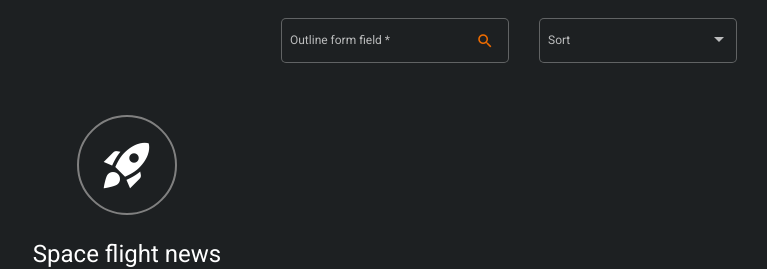
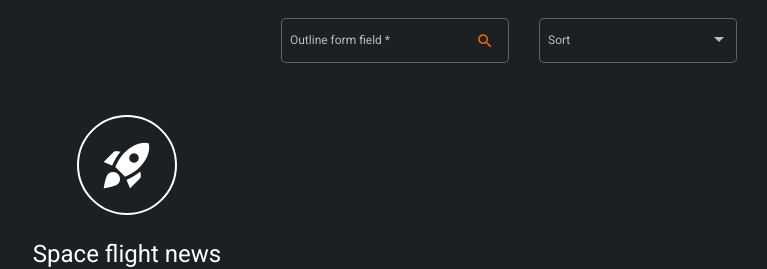
Before and after one commit to olucasfreitas/desafio-coodesh, an Angular app: page /search_article in a window 1280 px wide. Shown: the top 269 px of the page, without its empty margins (513-1280 px from the left). Built offline with nearby package versions, Linux system fonts and the light colour scheme; no server answers.

Commit message:
fixed search page styling

```diff
--- a/src/app/search-page/search-page.component.scss
+++ b/src/app/search-page/search-page.component.scss
@@ -39,7 +39,7 @@
       height: fit-content;
       width: fit-content;
       font-size: 3.5em;
-      border: 2px solid gray;
+      border: 2px solid white;
       border-radius: 50px;
       padding: 20px;
     }
```
